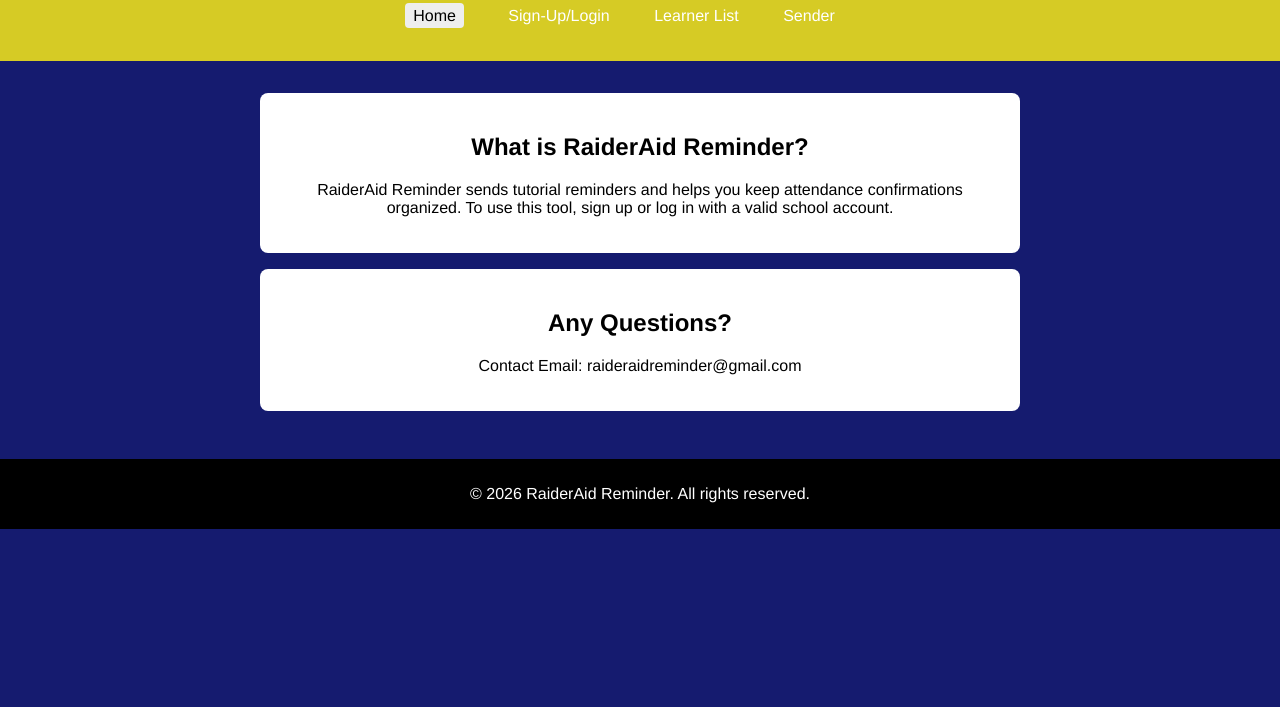
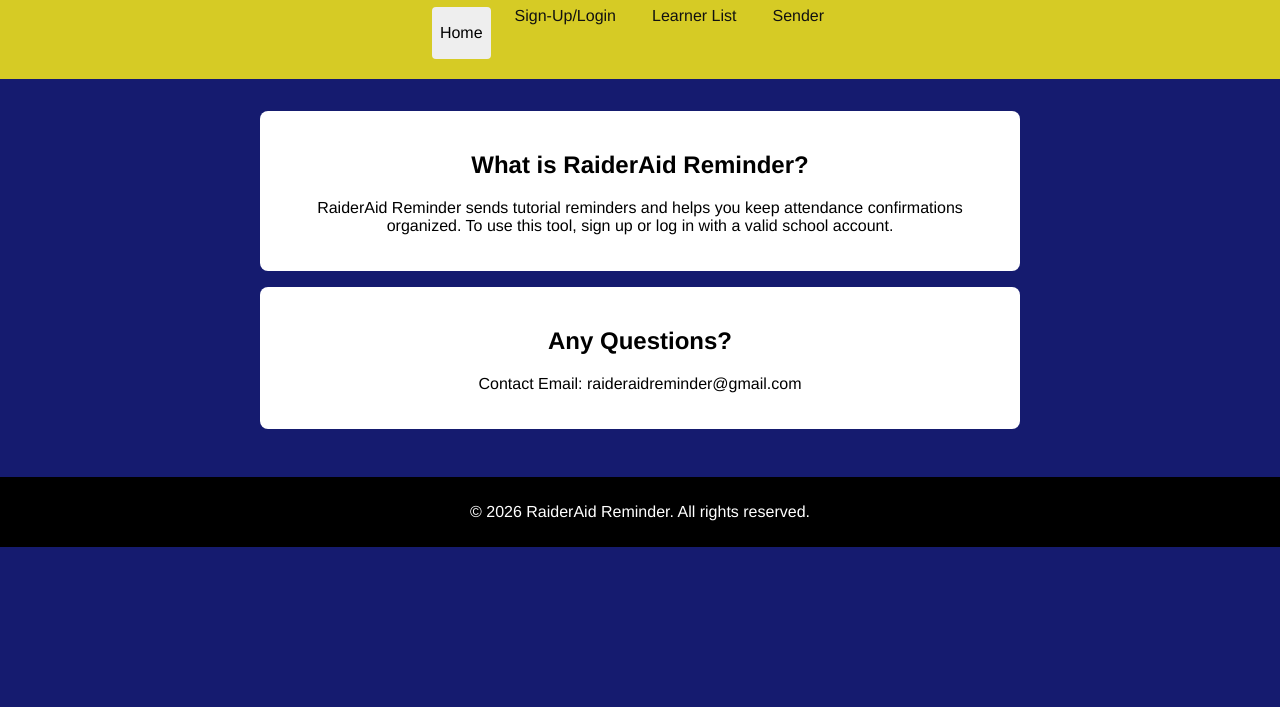
Before and after one commit to Jonathan-Joy1/RaiderAid-Tutorial-Management, a plain HTML site: page home.html in a window 1280 px wide. Shown: the part 93-800 px from the top of the page. Drawn offline with Linux system fonts and the light colour scheme; no server answers.

Commit message:
Improve accessibility: lang attrs, nav contrast, touch targets, and link labels

```diff
--- a/home.html
+++ b/home.html
@@ -1,5 +1,5 @@
 <!DOCTYPE html>
-<html>
+<html lang="en">
 <head>
     <title>RaiderAid Reminder</title>
     <meta name="viewport" content="width=device-width, initial-scale=1">
@@ -23,14 +23,22 @@ header {
 nav ul {
    list-style-type: none;
    padding: 0;
+   margin: 0;
+   display: flex;
+   flex-wrap: wrap;
+   justify-content: center;
+   gap: 12px;
 }
 nav ul li {
-   display: inline;
-   margin-right: 20px;
+   display: block;
 }
 nav ul li a {
    text-decoration: none;
-   color: #fff;
+   color: #111;
+   display: inline-flex;
+   align-items: center;
+   min-height: 44px;
+   padding: 8px 12px;
 }
 
 nav ul li a.active,
@@ -74,11 +82,8 @@ footer {
      <nav>
        <ul>
           <li><a href="home.html" class="current">Home</a></li>
-          <li><a href="#"> </a></li>
           <li><a href="signup-login.html" id="auth-link">Sign-Up/Login</a></li>
-          <li><a href="#"> </a></li>
           <li><a href="learner-list.html" id="learner-link">Learner List</a></li>
-          <li><a href="#"> </a></li>
           <li><a href="sender.html" id="sender-link">Sender</a></li>
           <li><a href="#" id="logout-link" style="display:none;">Logout</a></li>
        </ul>
```
Also changed, not shown: confirm-attendance.html (+1 -1 lines), learner-list.html (+12 -7 lines), sender.html (+12 -7 lines), signup-login.html (+12 -7 lines).
